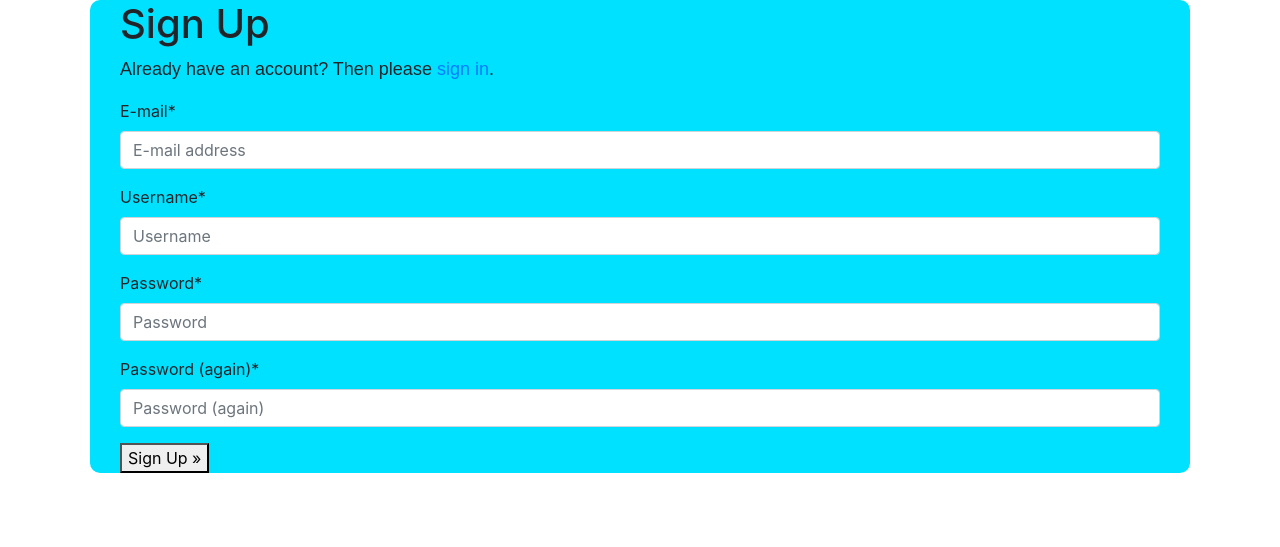
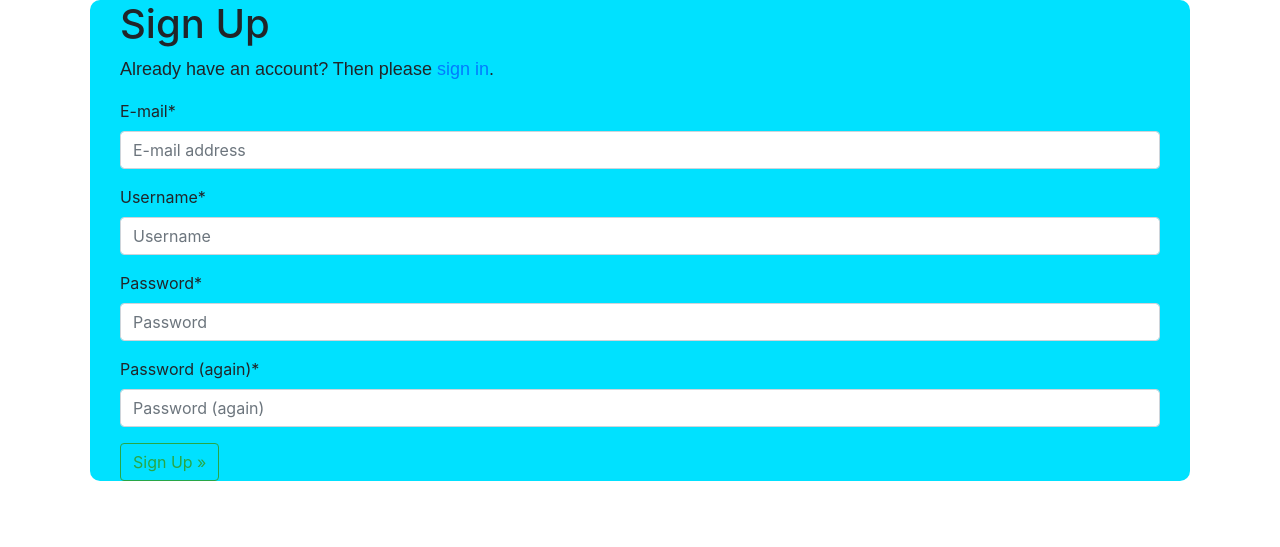
Before and after one commit to nova-sangeeth/QnA-application, a Django app: page /accounts/signup/ in a window 1280 px wide. Shown: the part 80-627 px from the top of the page. Run offline with Django 3.2, Linux system fonts and the light colour scheme; some libraries are stand-ins or nearby versions.

Commit message:
changed the button in the login and signup templates

```diff
--- a/templates/account/login.html
+++ b/templates/account/login.html
@@ -41,7 +41,7 @@
     <input type="hidden" name="{{ redirect_field_name }}" value="{{ redirect_field_value }}" />
     {% endif %}
     <a class="button secondaryAction" href="{% url 'account_reset_password' %}">{% trans "Forgot Password?" %}</a>
-    <button class="primaryAction" class="btn btn-success" type="submit">{% trans "Sign In" %}</button>
+    <button class="primaryAction" class="btn btn-outline-success" type="submit">{% trans "Sign In" %}</button>
   </form>
 
 </div>
--- a/templates/account/signup.html
+++ b/templates/account/signup.html
@@ -17,7 +17,7 @@
     <input type="hidden" name="{{ redirect_field_name }}" value="{{ redirect_field_value }}" />
     {% endif %}
     <input type="hidden" name="{{ redirect_field_name }}" />
-    <button type="submit">{% trans "Sign Up" %} &raquo;</button>
+    <button class="btn btn-outline-success" type="submit">{% trans "Sign Up" %} &raquo;</button>
   </form>
 
 </div>
```
